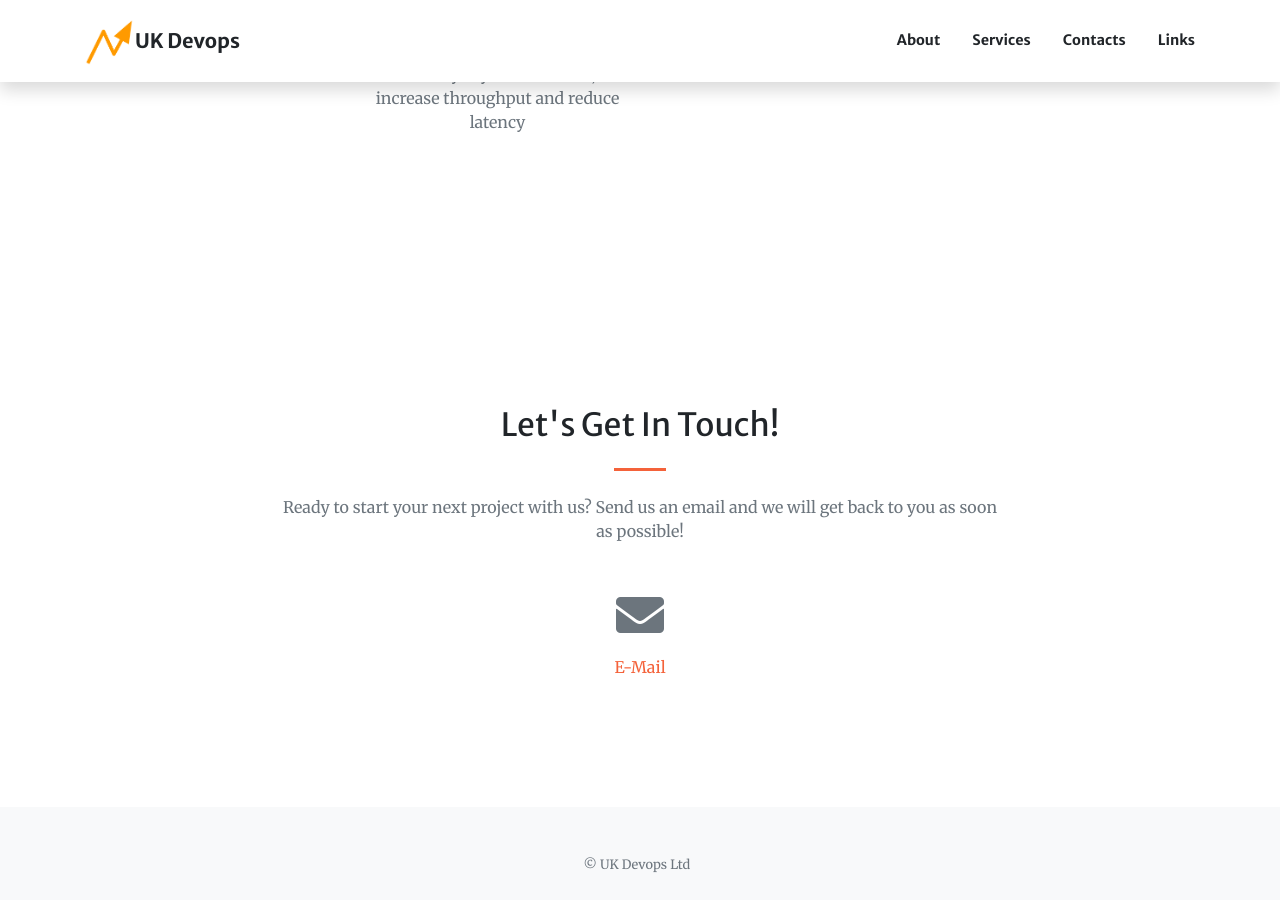
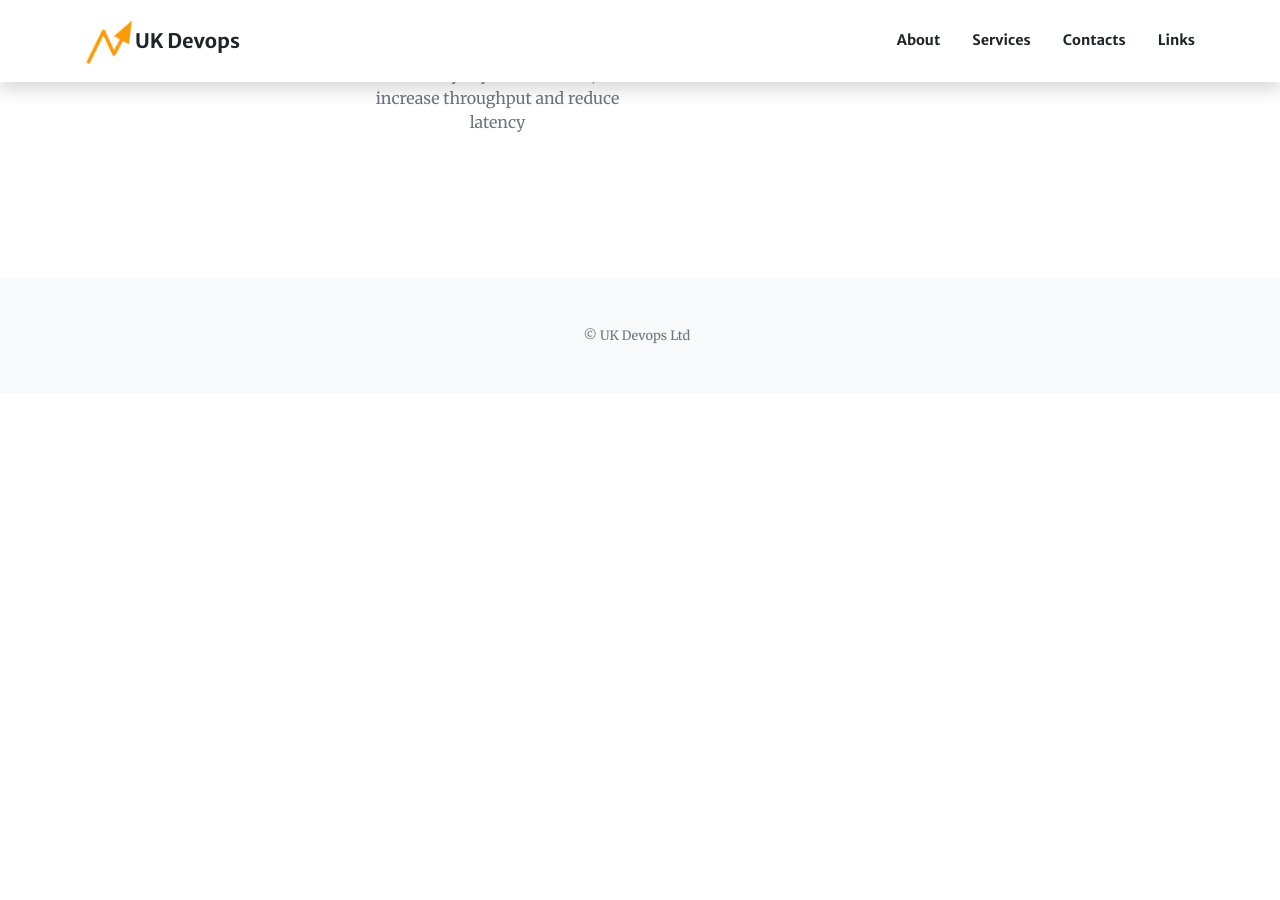
Before and after one commit to uk-devops/uk-devops.github.io, a Jekyll site: the page built from index.md, in a window 1280 px wide and 900 px high, scrolled down 1513 px. Built offline with Jekyll 4.4.1, drawn with Linux system fonts in a browser that asks for light colours; after the commit the page ends 1906 px from its top, so only the background shows below that.

Commit message:
Remove email (Too much spam)

```diff
--- a/index.md
+++ b/index.md
@@ -32,15 +32,4 @@ sections:
         text: Constantly monitor costs to offer the most cost efficient solution
         icon: fa-coins
 
-  - type: contact.html
-    section_id: contacts
-    title: Let's Get In Touch!
-    text: >-
-      Ready to start your next project with us? Send us an email
-      and we will get back to you as soon as possible!
-    actions:
-    - title: E-Mail
-      icon: fa-envelope
-      url: mailto:info@ukdevops.co.uk
-
 ---
```
